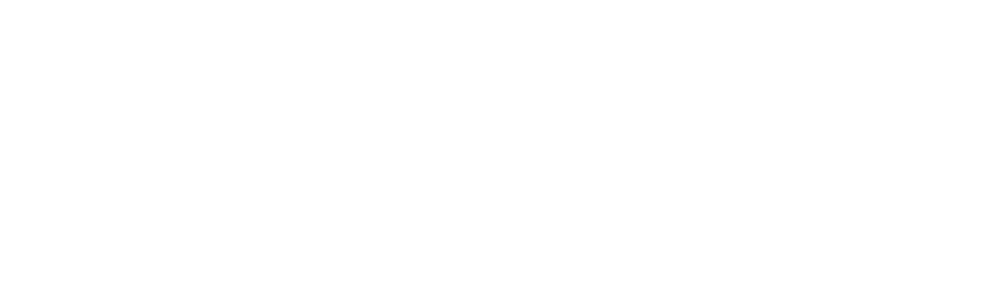
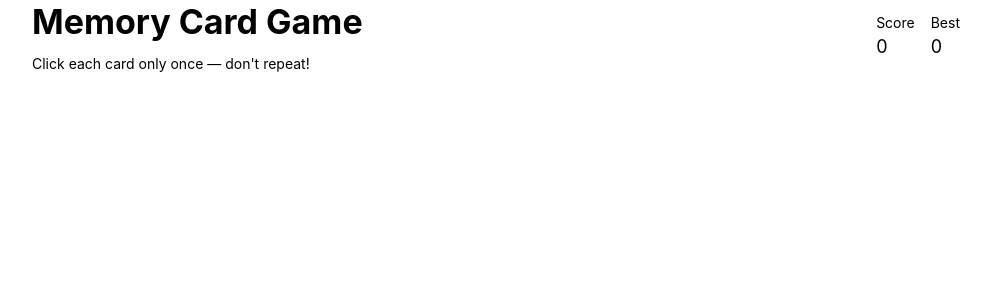
Before and after one commit to Marlonilao/Project-Memory-Card, a React (Vite) app: page / in a window 1280 px wide. Shown: the top 300 px of the page, without its empty margins (144-1135 px from the left). Built offline with nearby package versions, Linux system fonts and the light colour scheme.

Commit message:
add Header component

```diff
--- a/src/App.jsx
+++ b/src/App.jsx
@@ -1,8 +1,15 @@
 import '@mantine/core/styles.css'
-import { MantineProvider } from '@mantine/core'
+import { MantineProvider, Container } from '@mantine/core'
+import Header from './components/Header'
 
 function App() {
-  return <MantineProvider>{/* Your app here */}</MantineProvider>
+  return (
+    <MantineProvider>
+      <Container>
+        <Header score={0} bestScore={0} />
+      </Container>
+    </MantineProvider>
+  )
 }
 
 export default App
--- /dev/null
+++ b/src/components/Header.jsx
@@ -0,0 +1,35 @@
+import { Group, Flex, Title, Text, Box } from '@mantine/core'
+
+const Header = (props) => {
+  return (
+    <Group justify='space-between'>
+      <Flex
+        mih={50}
+        gap='xs'
+        justify='flex-start'
+        align='flex-start'
+        direction='column'
+        wrap='wrap'
+      >
+        <Title order={1}>Memory Card Game</Title>
+        <Text size='sm'>Click each card only once — don't repeat!</Text>
+      </Flex>
+      <Group>
+        <Box>
+          <Text size='sm'>Score</Text>
+          <Text size='lg' weight={700}>
+            {props.score}
+          </Text>
+        </Box>
+        <Box>
+          <Text size='sm'>Best</Text>
+          <Text size='lg' weight={700}>
+            {props.bestScore}
+          </Text>
+        </Box>
+      </Group>
+    </Group>
+  )
+}
+
+export default Header
```
